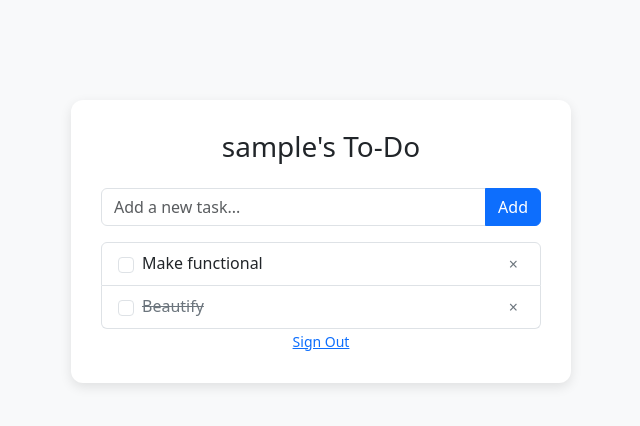
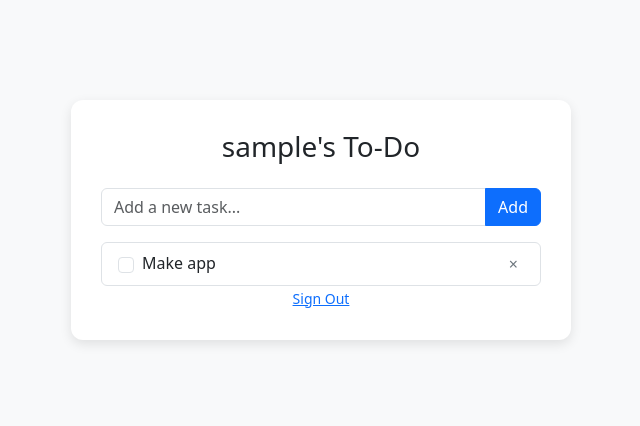
Before and after one commit to wilsx2/mini-todo, a Flask app: page /list in a window 1280 px wide. Shown: the top 426 px of the page, without its empty margins (319-959 px from the left). Run offline with Flask 3, Linux system fonts and the light colour scheme; the visitor is signed in with stand-in values (Sample User, id 1); data comes from the database, SQL or seed files in the repository.

Commit message:
Todo list is pulled from database

```diff
--- a/app.py
+++ b/app.py
@@ -1,6 +1,7 @@
 from flask import Flask, redirect, url_for, render_template, request, session, flash
 from datetime import timedelta
 from flask_sqlalchemy import SQLAlchemy
+import uuid
 
 app = Flask(__name__)
 app.secret_key = "reallyfriggincoolman"
@@ -19,16 +20,16 @@ class users(db.Model):
         self.password = password
 
 class todo(db.Model):
-    _id = db.Column(db.Integer, primary_key=True)
+    id = db.Column(db.String(32), primary_key=True)
     user = db.Column(db.String(64), nullable=False)
     content = db.Column(db.String(128), nullable=False)
     complete = db.Column(db.Boolean, nullable=False)
 
-    def __init__(self, id, user, content, complete):
-        self._id = id
+    def __init__(self, user, content):
+        self.id = str(uuid.uuid4())
         self.user = user
         self.content = content
-        self.complete = complete
+        self.complete = False
 
 @app.route("/")
 def root():
@@ -58,11 +59,19 @@ def login():
 
 @app.route("/list")
 def list():
-    if "user" in session:
-        user = session["user"]
-        return render_template("list.html", name= user)
-    flash("You are not logged in", "warning")
-    return redirect(url_for("login"))
+    if "user" not in session:
+        flash("You are not logged in", "warning")
+        return redirect(url_for("login"))
+    user = session["user"]
+
+    # add for test
+    item = todo(user, "Make app")
+    db.session.add(item)
+    db.session.commit()
+
+    todos = todo.query.filter_by(user= user).all()
+    return render_template("list.html", name= user, todos= todos)
+
 
 @app.route("/logout")
 def logout():
--- a/templates/list.html
+++ b/templates/list.html
@@ -20,25 +20,17 @@
         </div>
 
         <ul class="list-group" id="todo-list">
-            <li class="list-group-item d-flex justify-content-between align-items-center todo-item">
+            {% for todo in todos %}
+                <li class="{{'completed ' if todo.complete else ''}}list-group-item d-flex justify-content-between align-items-center todo-item">
                     <div class="form-check d-flex align-items-center">
                         <input class="form-check-input me-2" type="checkbox">
-                    <span contenteditable="true">Make functional</span>
+                        <span contenteditable="true">{{todo.content}}</span>
                     </div>
                     <div class="todo-actions">
                         <button class="delete-btn">&times;</button>
                     </div>
                 </li>
-
-            <li class="completed list-group-item d-flex justify-content-between align-items-center todo-item">
-                <div class="form-check d-flex align-items-center">
-                    <input class="form-check-input me-2" type="checkbox">
-                    <span contenteditable="true">Beautify</span>
-                </div>
-                <div class="todo-actions">
-                    <button class="delete-btn">&times;</button>
-                </div>
-            </li>
+            {% endfor %}
         </ul>
 
         <small><a href="{{url_for('logout')}}">Sign Out</a></small>
```
Lines whose indentation alone changed are shown as unchanged.
